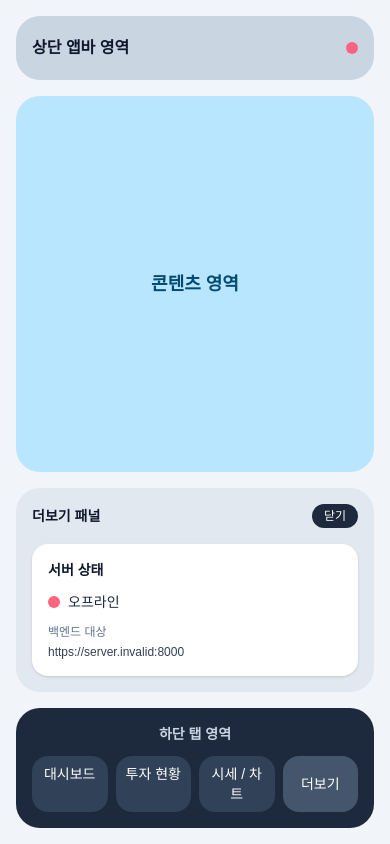
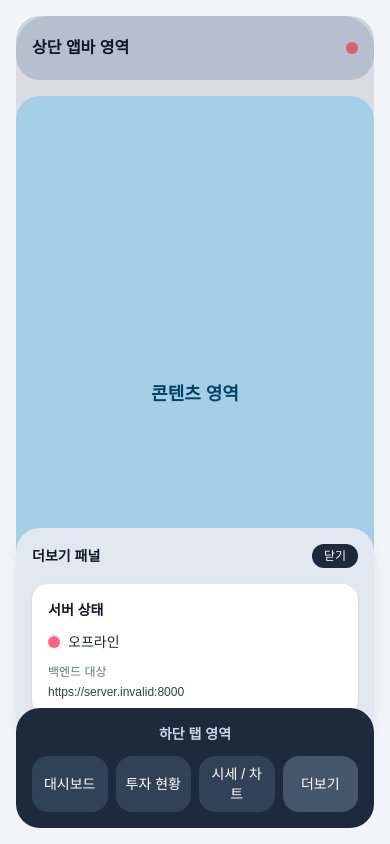
Before and after one commit to HoilRyu/session-trading, a React (Vite) app in the folder frontend/: page / in a window 390 px wide. Both pictures are taken after a click on the button "더보기". Built offline with nearby package versions, Linux system fonts and the light colour scheme; no server answers.

Commit message:
feat: refine mobile more panel behavior

```diff
--- a/frontend/src/pages/HomePage.tsx
+++ b/frontend/src/pages/HomePage.tsx
@@ -25,6 +25,7 @@ function AreaBlock({ label, className }: AreaBlockProps) {
 export function HomePage() {
   const [isMoreOpen, setIsMoreOpen] = useState(false)
   const { status, target } = useBackendHealth()
+  const closeMorePanel = () => setIsMoreOpen(false)
 
   return (
     <main className="min-h-screen bg-slate-100">
@@ -50,7 +51,7 @@ export function HomePage() {
         </div>
       </section>
 
-      <section className="flex h-screen flex-col gap-4 overflow-hidden p-4 md:hidden">
+      <section className="relative flex h-screen flex-col gap-4 overflow-hidden p-4 md:hidden">
         <div className="flex h-16 items-center justify-between rounded-3xl bg-slate-300 px-4 text-slate-900">
           <span className="text-base font-semibold">상단 앱바 영역</span>
           <BackendStatusDot status={status} />
@@ -60,15 +61,23 @@ export function HomePage() {
           className="min-h-0 flex-1 bg-sky-200 text-sky-900"
         />
         {isMoreOpen ? (
+          <>
+            <button
+              type="button"
+              aria-label="더보기 닫기 오버레이"
+              onClick={closeMorePanel}
+              className="absolute inset-x-4 top-4 bottom-28 z-10 rounded-[2rem] bg-slate-950/10"
+            />
+
             <div
               id="mobile-more-panel"
-            className="rounded-3xl bg-slate-200 p-4 text-slate-900"
+              className="absolute right-4 bottom-28 left-4 z-20 rounded-3xl bg-slate-200 p-4 text-slate-900 shadow-lg"
             >
               <div className="flex items-center justify-between gap-4">
                 <h2 className="text-sm font-semibold">더보기 패널</h2>
                 <button
                   type="button"
-                onClick={() => setIsMoreOpen(false)}
+                  onClick={closeMorePanel}
                   className="rounded-full bg-slate-800 px-3 py-1 text-xs font-medium text-white"
                 >
                   닫기
@@ -77,15 +86,34 @@ export function HomePage() {
 
               <BackendStatusPanel status={status} target={target} />
             </div>
+          </>
         ) : null}
-        <div className="rounded-3xl bg-slate-800 p-4 text-white">
+        <div className="relative z-30 rounded-3xl bg-slate-800 p-4 text-white">
           <div className="text-center text-sm font-semibold text-slate-300">
             하단 탭 영역
           </div>
           <div className="mt-3 grid grid-cols-4 gap-2 text-center text-sm font-medium">
-            <div className="rounded-2xl bg-slate-700 px-2 py-2">대시보드</div>
-            <div className="rounded-2xl bg-slate-700 px-2 py-2">투자 현황</div>
-            <div className="rounded-2xl bg-slate-700 px-2 py-2">시세 / 차트</div>
+            <button
+              type="button"
+              onClick={closeMorePanel}
+              className="rounded-2xl bg-slate-700 px-2 py-2"
+            >
+              대시보드
+            </button>
+            <button
+              type="button"
+              onClick={closeMorePanel}
+              className="rounded-2xl bg-slate-700 px-2 py-2"
+            >
+              투자 현황
+            </button>
+            <button
+              type="button"
+              onClick={closeMorePanel}
+              className="rounded-2xl bg-slate-700 px-2 py-2"
+            >
+              시세 / 차트
+            </button>
             <button
               type="button"
               aria-label="더보기 열기"
```
Also changed, not shown: 1 other file (tests, documents, lock files or other folders). Lines whose indentation alone changed are shown as unchanged.
